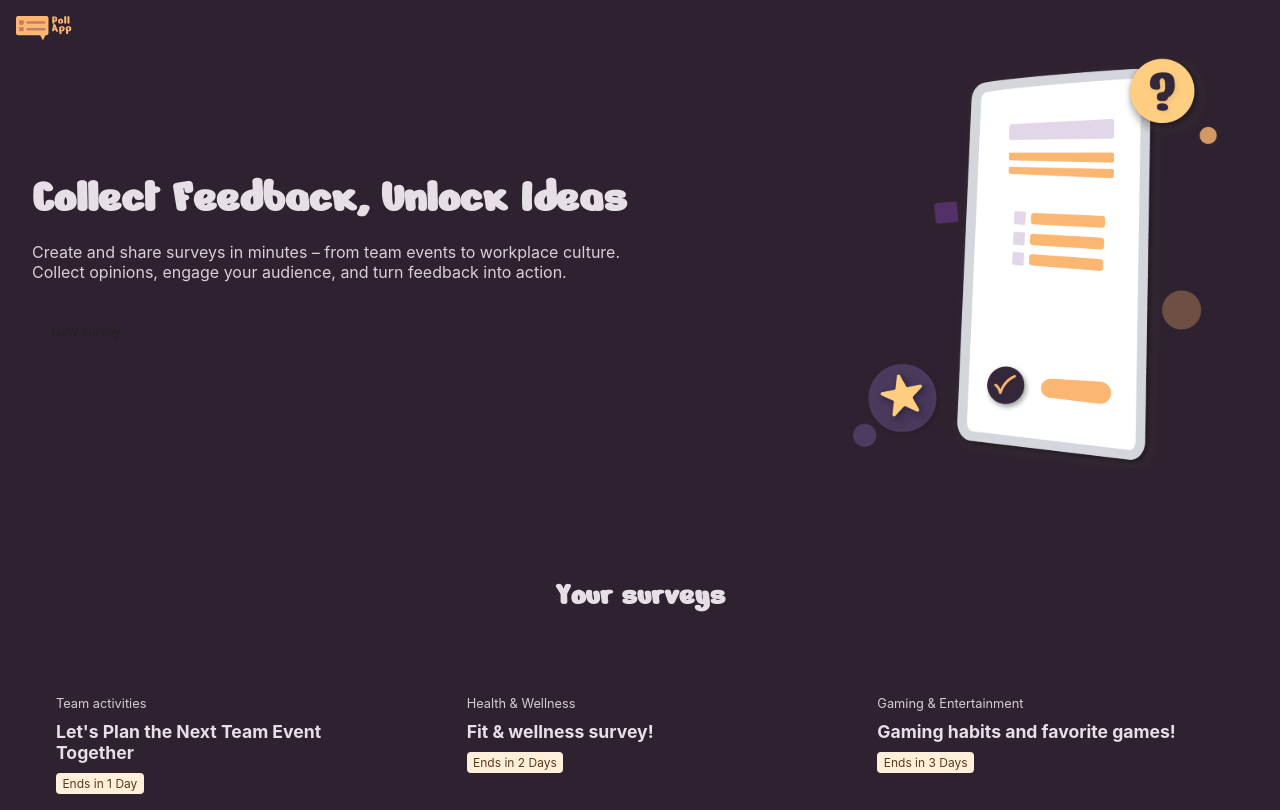
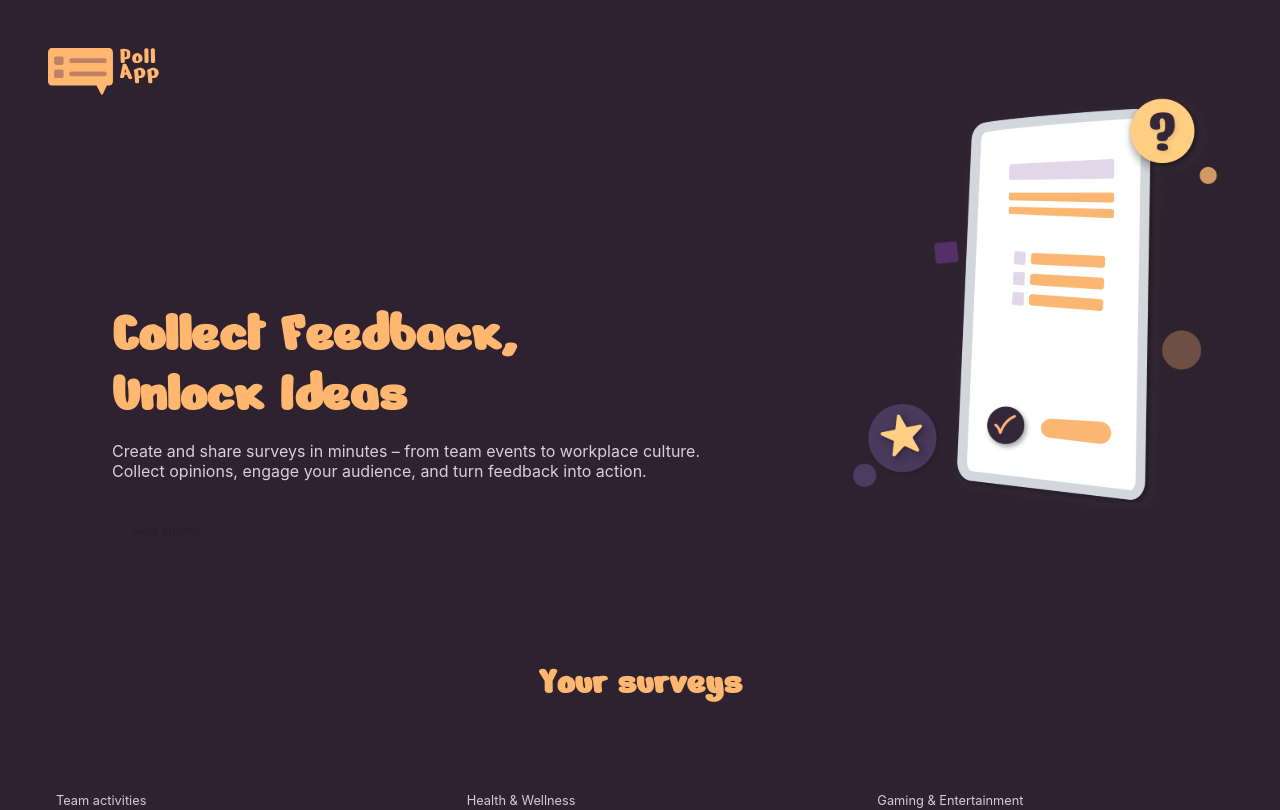
Before and after one commit to novakovic29/pollapp, an Angular app: page / in a window 1280 px wide. Shown: the top 810 px of the page. Built offline with nearby package versions, Linux system fonts and the light colour scheme.

Commit message:
Update home component styles and improve hero title formatting

```diff
--- a/src/app/home/home.component.html
+++ b/src/app/home/home.component.html
@@ -2,7 +2,7 @@
   <img src="/assets/images/logo.svg" alt="logo" class="top-logo">
 
   <div class="hero-content">
-    <h1 class="hero-title">Collect Feedback, Unlock Ideas</h1>
+    <h1 class="hero-title">Collect Feedback,<br>Unlock Ideas</h1>
     <p class="hero-sub">Create and share surveys in minutes – from team events to workplace culture. Collect opinions, engage your audience, and turn feedback into action.</p>
     <button class="btn-new">New survey</button>
   </div>
--- a/src/app/home/home.component.scss
+++ b/src/app/home/home.component.scss
@@ -20,20 +20,29 @@
 
 .top-logo {
   position: absolute;
-  top: 1rem;
-  left: 1rem;
-  width: 56px;
+  top: 3rem;
+  left: 3rem;
+  width: 112px;
   height: auto;
 }
 
 .hero-content {
   flex: 1 1 50%;
+  padding-top: 16rem;
+  padding-left: 5rem;
 }
 .hero-title {
   font-family: 'Nerko One', cursive;
-  font-size: 3rem;
-  color: var(--accent);
+  font-size: 3.6rem;
+  color: rgba(255, 183, 112, 1);
   margin: 0 0 1rem 0;
+  line-height: 1.05;
+}
+.section-title {
+  font-family: 'Nerko One', cursive;
+  color: rgba(255, 183, 112, 1);
+  text-align: center;
+  font-size: 2.4rem;
 }
 .hero-sub { max-width: 40rem; color: #d9cfd9 }
 .btn-new { margin-top: 1rem; padding: 0.6rem 1.2rem; background: var(--accent); border: none; color: #222; border-radius: 6px }
@@ -46,7 +55,7 @@
 .hero-art-image:hover .first { opacity: 0; transform: scale(0.98); }
 
 .surveys { padding: 2rem }
-.section-title { font-family: 'Nerko One', cursive; color: var(--accent); text-align: center; font-size: 2rem }
+.section-title { font-family: 'Nerko One', cursive; color: rgba(255, 183, 112, 1); text-align: center; font-size: 2.4rem }
 
 .card-row { display:flex; gap:1rem; padding: 2rem 0 }
 .big-card { display:block; background: var(--card); color: var(--muted); padding:1.5rem; border-radius: 24px; text-decoration: none; flex:1; }
```
